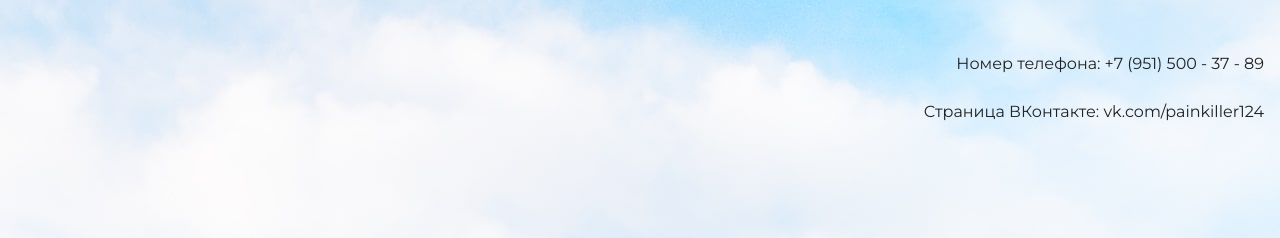
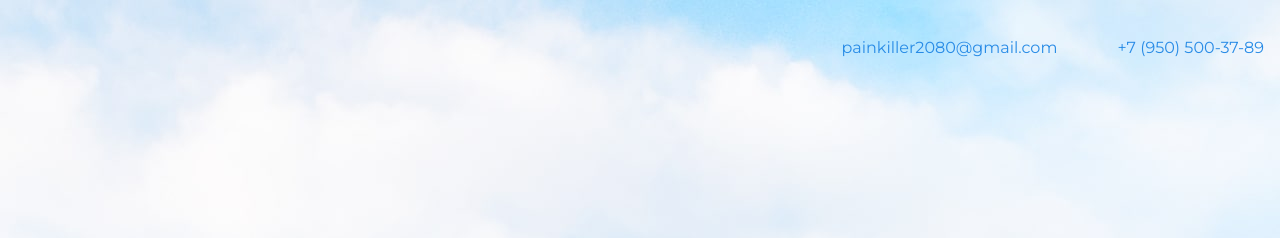
Before and after one commit to bodyguard124/my-site, a plain HTML site: page index.html in a window 1280 px wide. Shown: the top 238 px of the page. Drawn offline with nearby package versions, Linux system fonts and the light colour scheme.

Commit message:
Подправил почту и номер

```diff
--- a/index.html
+++ b/index.html
@@ -10,8 +10,8 @@
   <body>
     <header class="page-header">
       <div class ="container">
-        <p>Номер телефона: +7 (951) 500 - 37 - 89</p>
-        <p>Страница ВКонтакте: vk.com/painkiller124</p>
+         <a href="mailto:painkiller2080@gmail.com">painkiller2080@gmail.com</a>
+         <a href="tel:+79876543210">+7 (950) 500-37-89</a>
       </div>
     </header>
 
```
